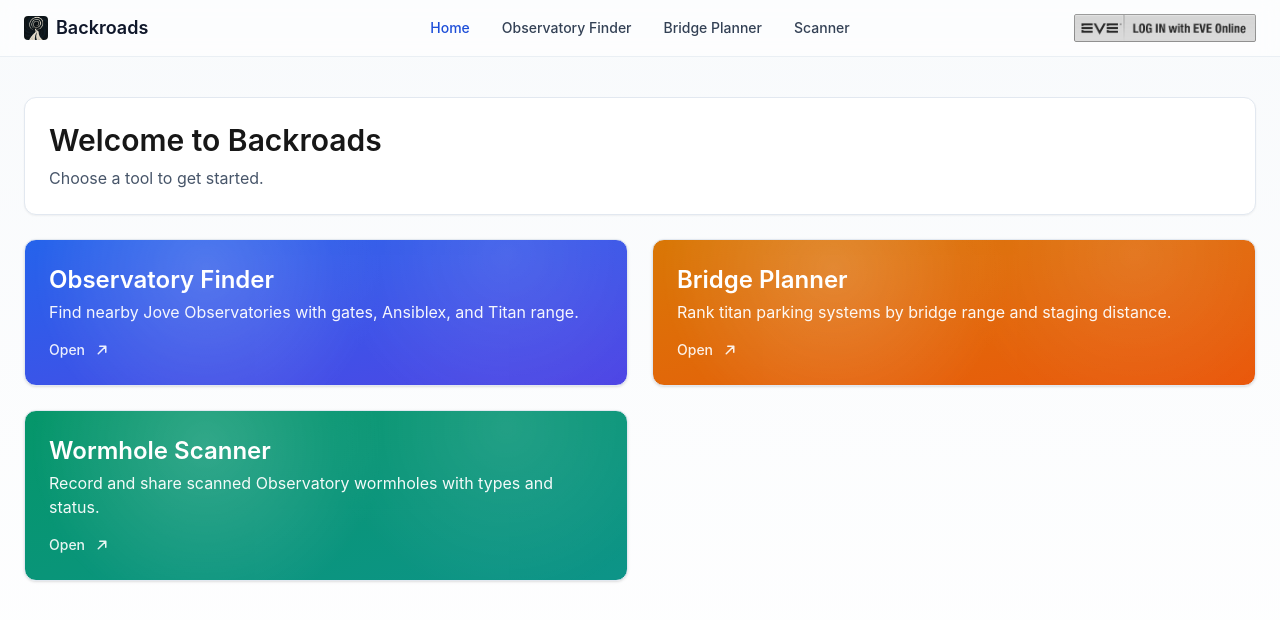
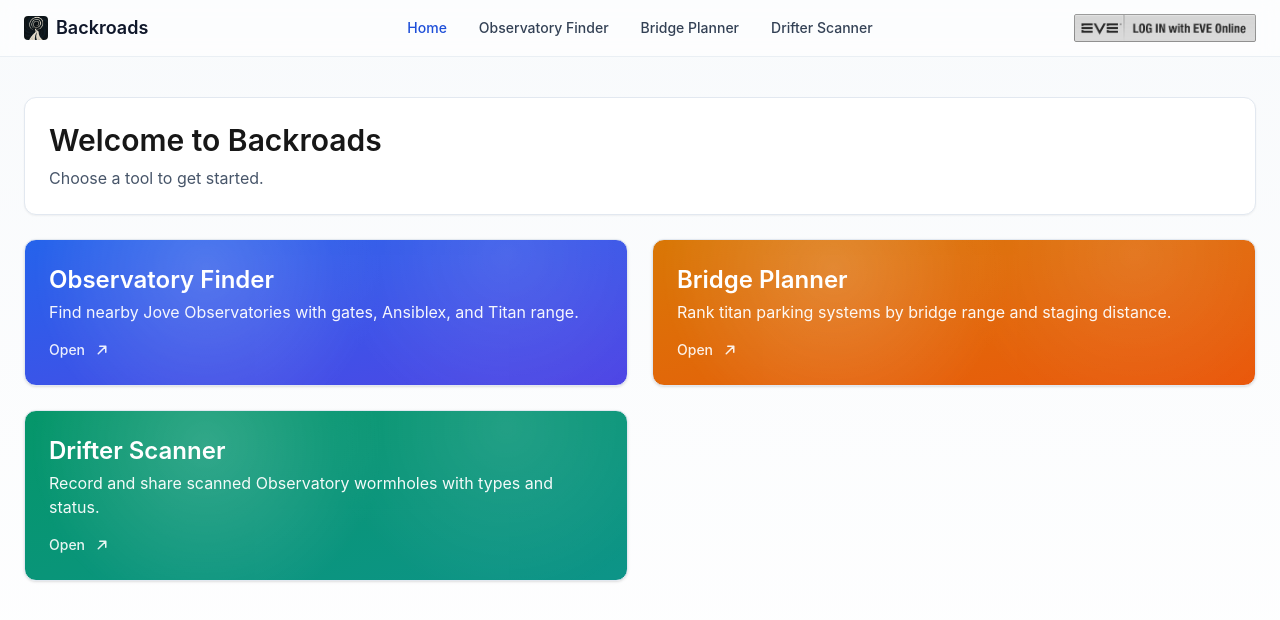
Before and after one commit to TheEveEye/BackroadsApp, a React (Vite) app: page / in a window 1280 px wide. Shown: the top 620 px of the page. Built offline with nearby package versions, Linux system fonts and the light colour scheme; no server answers.

Commit message:
Refactor terminology from "Wormhole Scanner" to "Drifter Scanner" across multiple components and update related documentation

```diff
--- a/src/components/SegmentedSlider.tsx
+++ b/src/components/SegmentedSlider.tsx
@@ -18,6 +18,7 @@ export type SegmentedSliderProps = {
   // If a raw CSS color value is returned (e.g., '#fff' or 'rgb(...)'), it will be applied via inline style.
   getColorForValue?: (value: string) => string | undefined;
   disableInitialAnimation?: boolean;
+  disableFirstSelectionSlide?: boolean;
 };
 
 // A horizontal, single-select segmented slider with click and drag.
@@ -38,6 +39,7 @@ export function SegmentedSlider({
   disabled = false,
   getColorForValue,
   disableInitialAnimation = true,
+  disableFirstSelectionSlide = false,
 }: SegmentedSliderProps) {
   const isControlled = value != null;
   const [internal, setInternal] = useState<string | undefined>(() => value ?? defaultValue);
@@ -58,6 +60,8 @@ export function SegmentedSlider({
   const selectedIndexRaw = options.findIndex(o => o.value === selectedValue);
   const hasSelection = selectedIndexRaw >= 0;
   const selectedIndex = Math.max(0, selectedIndexRaw);
+  const previousHasSelectionRef = useRef(hasSelection);
+  const suppressFirstSelectionSlide = disableFirstSelectionSlide && hasSelection && !previousHasSelectionRef.current;
 
   // Drag state
   const [dragging, setDragging] = useState(false);
@@ -89,6 +93,10 @@ export function SegmentedSlider({
       if (raf2) window.cancelAnimationFrame(raf2);
     };
   }, [disableInitialAnimation, measuredSegW, suppressTransition]);
+
+  useLayoutEffect(() => {
+    previousHasSelectionRef.current = hasSelection;
+  }, [hasSelection]);
 
   // Measure per-option width based on content; all segments share max width
   useLayoutEffect(() => {
@@ -241,7 +249,7 @@ export function SegmentedSlider({
           opacity: dragging ? 1 : (hasSelection ? 1 : 0),
           transition: dragging
             ? 'background-color 200ms ease-in-out'
-            : (suppressTransition ? 'none' : 'transform 200ms ease-in-out, background-color 200ms ease-in-out'),
+            : ((suppressTransition || suppressFirstSelectionSlide) ? 'none' : 'transform 200ms ease-in-out, background-color 200ms ease-in-out'),
         }}
       />
 
--- a/src/lib/eveAuth.ts
+++ b/src/lib/eveAuth.ts
@@ -33,7 +33,7 @@ export const AUTH_RETURN_KEY = 'br.eve.return_to.v1';
 
 export const TOOL_LABELS: Record<ToolKey, string> = {
   observatories: 'Observatory Finder',
-  scanner: 'Wormhole Scanner',
+  scanner: 'Drifter Scanner',
   bridgePlanner: 'Bridge Planner',
 };
 
--- a/src/routes/Home.tsx
+++ b/src/routes/Home.tsx
@@ -35,11 +35,11 @@ export function Home() {
           </div>
         </Link>
 
-        {/* Wormhole Scanner card */}
+        {/* Drifter Scanner card */}
         <Link to="/scanner" className="group relative block rounded-xl overflow-hidden border border-slate-200 dark:border-slate-800 bg-gradient-to-br from-emerald-600 to-teal-600 text-white shadow hover:shadow-md transition-shadow">
           <div className="absolute inset-0 bg-[radial-gradient(circle_at_30%_20%,rgba(255,255,255,0.25),transparent_40%),radial-gradient(circle_at_80%_10%,rgba(255,255,255,0.15),transparent_35%)] opacity-70" />
           <div className="relative p-6">
-            <h2 className="text-2xl font-semibold mb-1">Wormhole Scanner</h2>
+            <h2 className="text-2xl font-semibold mb-1">Drifter Scanner</h2>
             <p className="opacity-95">Record and share scanned Observatory wormholes with types and status.</p>
             <div className="mt-4 inline-flex items-center gap-2 text-white/90 group-hover:translate-x-0.5 transition-transform">
               <span className="text-sm font-medium">Open</span>
--- a/src/routes/Layout.tsx
+++ b/src/routes/Layout.tsx
@@ -9,7 +9,7 @@ export function Layout() {
   useEffect(() => {
     const base = 'Backroads';
     const p = location.pathname;
-    if (p.startsWith('/scanner')) document.title = `${base} | Scanner`;
+    if (p.startsWith('/scanner')) document.title = `${base} | Drifter Scanner`;
     else if (p.startsWith('/observatories')) document.title = `${base} | Observatories`;
     else if (p.startsWith('/bridge-planner')) document.title = `${base} | Bridge Planner`;
     else document.title = base;
@@ -73,7 +73,7 @@ export function Layout() {
                 className={({ isActive }) =>
                   `px-2 sm:px-3 py-1 sm:py-1.5 rounded-md text-xs sm:text-sm font-medium hover:bg-slate-100 dark:hover:bg-slate-800 ${isActive ? 'text-blue-700 dark:text-blue-400' : 'text-slate-700 dark:text-slate-300'}`}
               >
-                Scanner
+                Drifter Scanner
               </NavLink>
           </nav>
           <div className="flex items-center justify-start sm:justify-end sm:justify-self-end">
--- a/src/routes/Scanner.tsx
+++ b/src/routes/Scanner.tsx
@@ -685,7 +685,7 @@ export function Scanner() {
       </section>
 
       <div className="flex items-center">
-        <h1 className="text-2xl font-semibold">Scanner</h1>
+        <h1 className="text-2xl font-semibold">Drifter Scanner</h1>
       </div>
 
       {wormholes.length === 0 && (
@@ -718,6 +718,7 @@ export function Scanner() {
                   options={(['Conflux','Barbican','Redoubt','Sentinel','Vidette'] as WormholeType[]).map(t => ({ label: t[0], value: t }))}
                   value={wh.type ?? undefined}
                   onChange={(v) => setWormholes(list => list.map((x,i)=> i===idx ? { ...x, type: v as WormholeType } : x))}
+                  disableFirstSelectionSlide
                   getColorForValue={(v) => {
                     // Reuse the same hues as route type pills (Scanner.typePillClass)
                     if (v === 'Conflux') return 'bg-blue-600';
@@ -765,29 +766,8 @@ export function Scanner() {
                   }}
                 />
               </div>
-              <div className="flex-none self-start">
-                <div className="font-semibold mb-2">Bookmarks</div>
-                <div className="flex items-center gap-4">
-                  <label className="inline-flex items-center gap-2">
-                    <input
-                      type="checkbox"
-                      checked={wh.bookmarkInside}
-                      onChange={(e)=> setWormholes(list => list.map((x,i)=> i===idx ? { ...x, bookmarkInside: e.target.checked } : x))}
-                    />
-                    <span>In</span>
-                  </label>
-                  <label className="inline-flex items-center gap-2">
-                    <input
-                      type="checkbox"
-                      checked={wh.bookmarkOutside}
-                      onChange={(e)=> setWormholes(list => list.map((x,i)=> i===idx ? { ...x, bookmarkOutside: e.target.checked } : x))}
-                    />
-                    <span>Out</span>
-                  </label>
-                </div>
-              </div>
             </div>
-            <div className="mt-3 flex items-center gap-3">
+            <div className="mt-3 flex flex-wrap items-center gap-3">
               <button className="px-3 py-1.5 rounded bg-red-500 text-white hover:bg-red-600" onClick={() => setWormholes(list => list.filter((_,i)=> i!==idx))}>Remove</button>
               {(() => { const jc = jumpCounts.get(wh.id); return (
                 <span className="flex-1 min-w-0 text-sm text-gray-700 dark:text-gray-300 whitespace-nowrap truncate">
@@ -796,6 +776,24 @@ export function Scanner() {
                   {toId != null && jc?.to != null ? `${jc.to} jumps from destination` : '—'}
                 </span>
               ); })()}
+              <div className="ml-auto flex items-center gap-4 text-sm text-gray-700 dark:text-gray-300">
+                <label className="inline-flex items-center gap-2">
+                  <input
+                    type="checkbox"
+                    checked={wh.bookmarkInside}
+                    onChange={(e)=> setWormholes(list => list.map((x,i)=> i===idx ? { ...x, bookmarkInside: e.target.checked } : x))}
+                  />
+                  <span>Bookmark In</span>
+                </label>
+                <label className="inline-flex items-center gap-2">
+                  <input
+                    type="checkbox"
+                    checked={wh.bookmarkOutside}
+                    onChange={(e)=> setWormholes(list => list.map((x,i)=> i===idx ? { ...x, bookmarkOutside: e.target.checked } : x))}
+                  />
+                  <span>Bookmark Out</span>
+                </label>
+              </div>
             </div>
           </li>
         ))}
```
Also changed, not shown: 2 other files (tests, documents, lock files or other folders).
